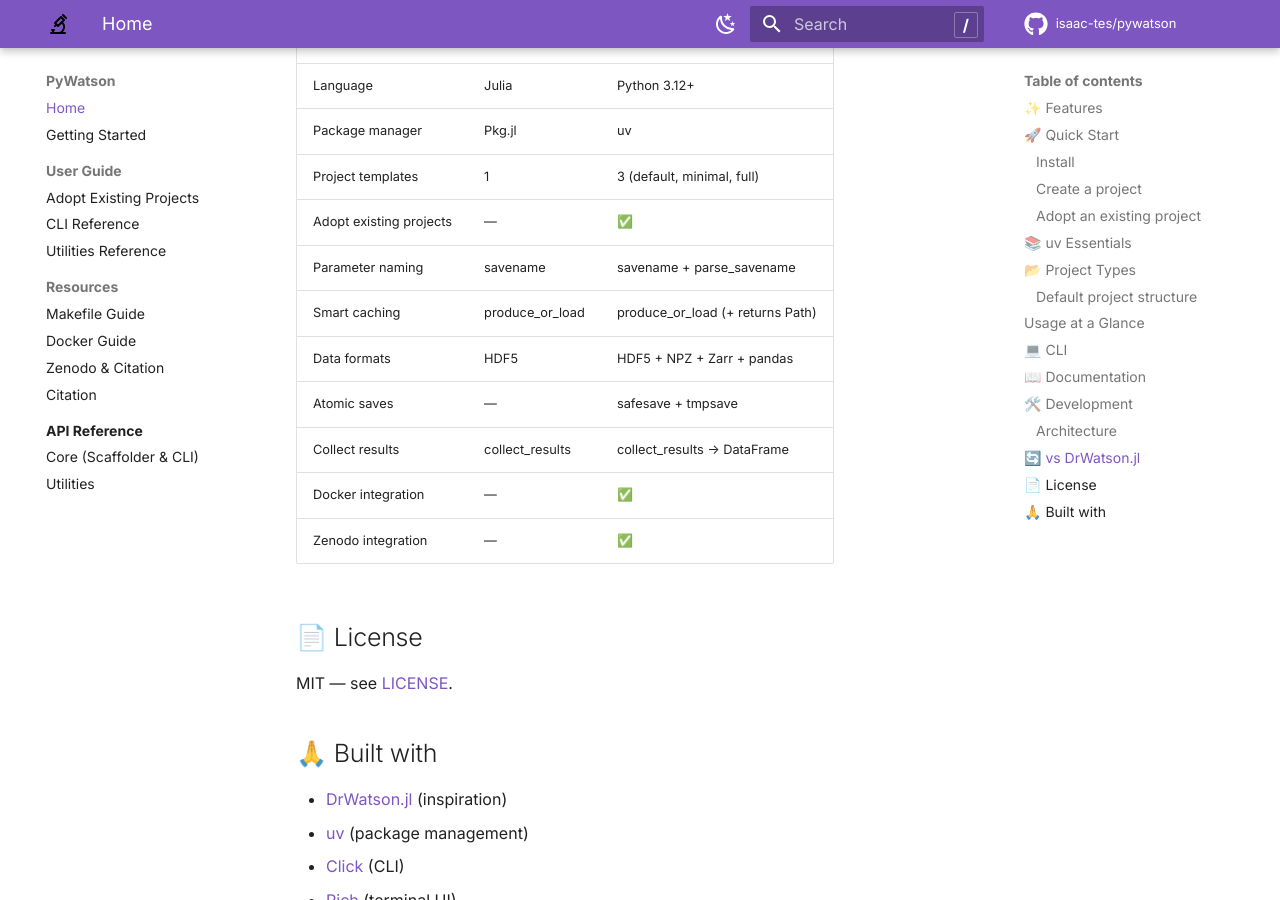
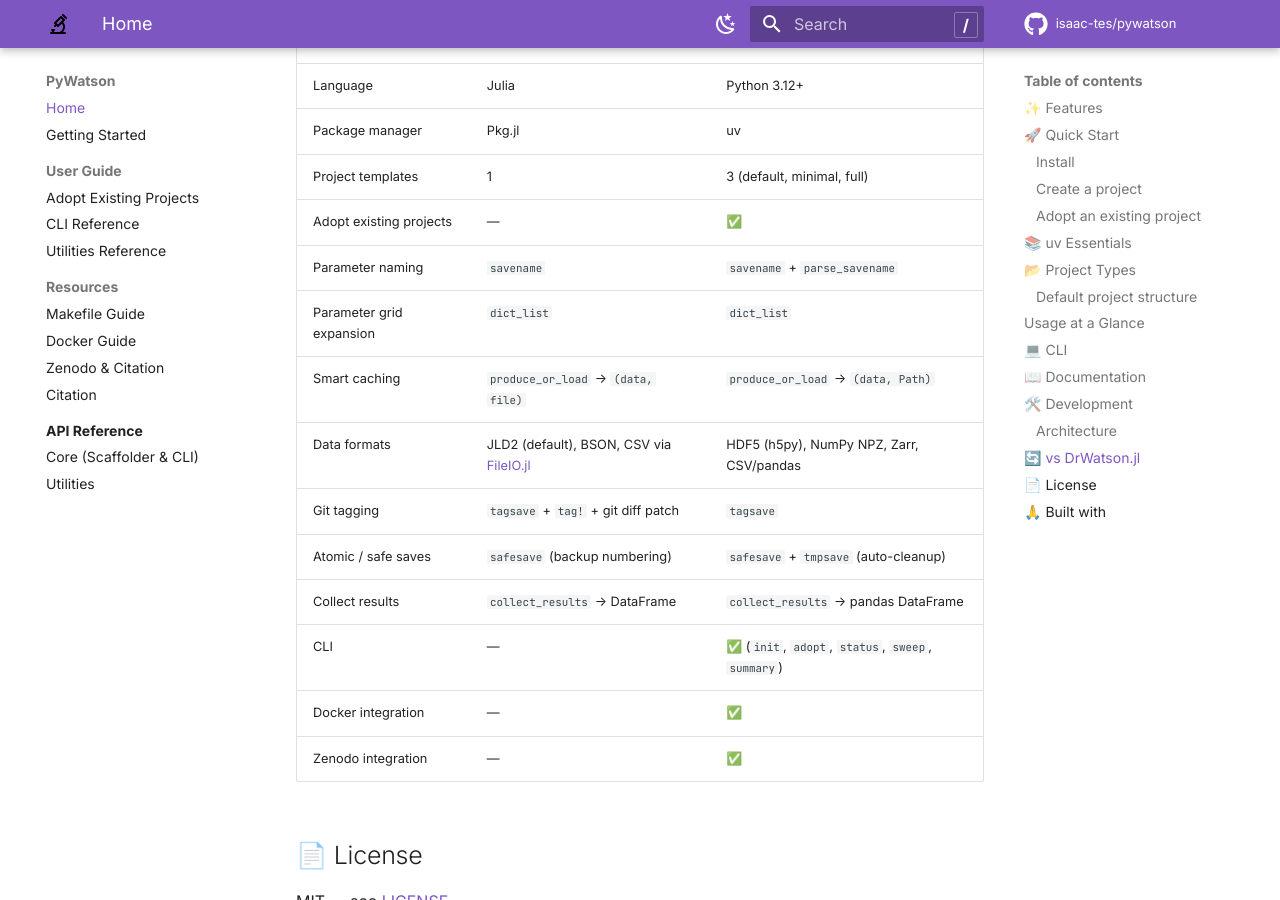
Before and after one commit to isaac-tes/pywatson, an MkDocs documentation site: the page built from docs/index.md, in a window 1280 px wide and 900 px high, scrolled down 4773 px. Built offline with MkDocs 1.6.1 and Material for MkDocs 9.7.7, drawn with Linux system fonts in a browser that asks for light colours; comment, search, counter and statistics services are not loaded.

Commit message:
docs: correct DrWatson.jl comparison table based on official docs
- Data format: JLD2 (default, Julia-specific HDF5-based) + BSON/CSV via
  FileIO.jl — not plain HDF5
- Atomic saves: DrWatson *does* have safesave (backup numbering); was wrong
- Git tagging: note DrWatson has tagsave + tag! + git diff patch storage
- Added Parameter grid expansion row (both have dict_list)
- Added CLI row (PyWatson has one, DrWatson does not)
- produce_or_load: clarify both return (data, file/Path)

```diff
--- a/docs/index.md
+++ b/docs/index.md
@@ -199,11 +199,14 @@
 | Package manager | Pkg.jl | uv |
 | Project templates | 1 | 3 (default, minimal, full) |
 | Adopt existing projects | — | ✅ |
-| Parameter naming | savename | savename + parse_savename |
-| Smart caching | produce_or_load | produce_or_load (+ returns Path) |
-| Data formats | HDF5 | HDF5 + NPZ + Zarr + pandas |
-| Atomic saves | — | safesave + tmpsave |
-| Collect results | collect_results | collect_results → DataFrame |
+| Parameter naming | `savename` | `savename` + `parse_savename` |
+| Parameter grid expansion | `dict_list` | `dict_list` |
+| Smart caching | `produce_or_load` → `(data, file)` | `produce_or_load` → `(data, Path)` |
+| Data formats | JLD2 (default), BSON, CSV via [FileIO.jl](https://github.com/JuliaIO/FileIO.jl) | HDF5 (h5py), NumPy NPZ, Zarr, CSV/pandas |
+| Git tagging | `tagsave` + `tag!` + git diff patch | `tagsave` |
+| Atomic / safe saves | `safesave` (backup numbering) | `safesave` + `tmpsave` (auto-cleanup) |
+| Collect results | `collect_results` → DataFrame | `collect_results` → pandas DataFrame |
+| CLI | — | ✅ (`init`, `adopt`, `status`, `sweep`, `summary`) |
 | Docker integration | — | ✅ |
 | Zenodo integration | — | ✅ |
 
```
Also changed, not shown: README.md (+8 -5 lines).
